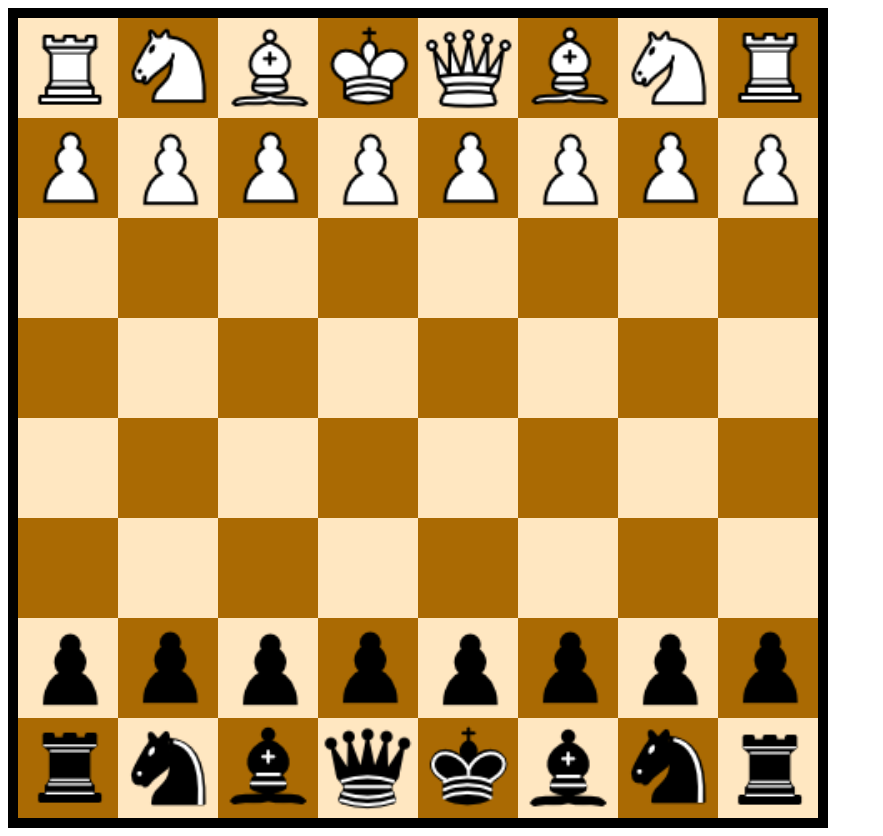
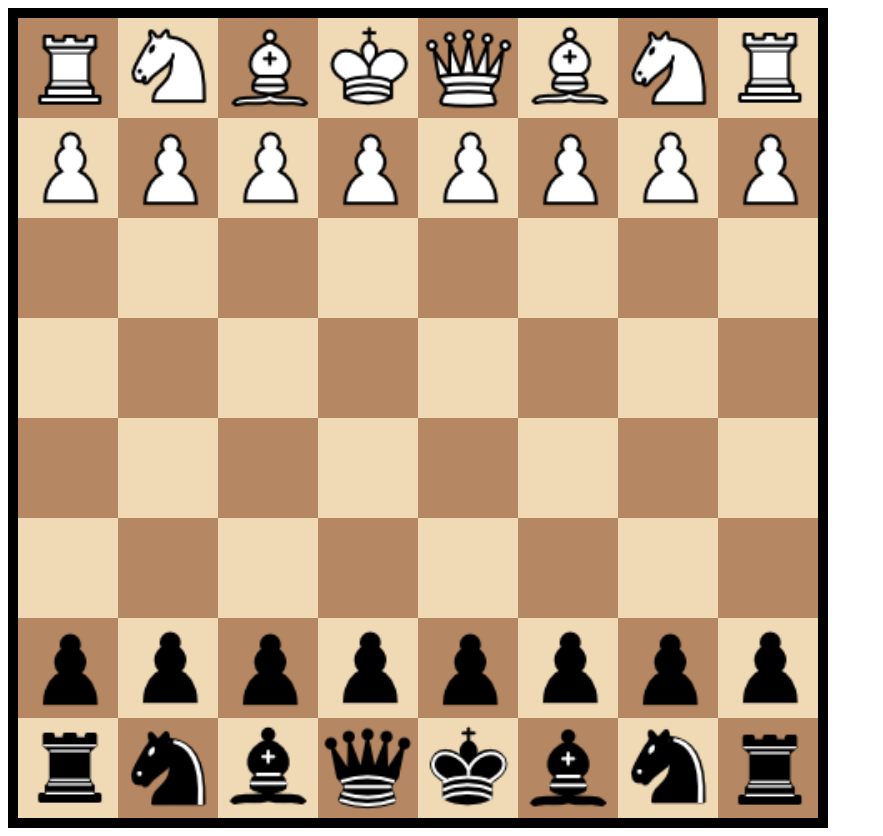
Before and after one commit to JarodFarrow/chess-board, a plain HTML site: page index.html in a window 1280 px wide. Shown: the whole page, without its empty margins (0-883 px from the left). Drawn offline with Linux system fonts and the light colour scheme.

Commit message:
Update index.html

```diff
--- a/index.html
+++ b/index.html
@@ -15,7 +15,7 @@
       border: solid black 10px;
     }
     .black{
-      background-color: #AA6A03;
+      background-color: #f0d9b5;
       display: flex;
       justify-content: center;
       align-items: center;
@@ -23,7 +23,7 @@
       width: 100px;
     }
     .white{
-      background-color: #FFE7C1;
+      background-color: #b58863;
       height: 100px;
       width:100px;
     }
```
